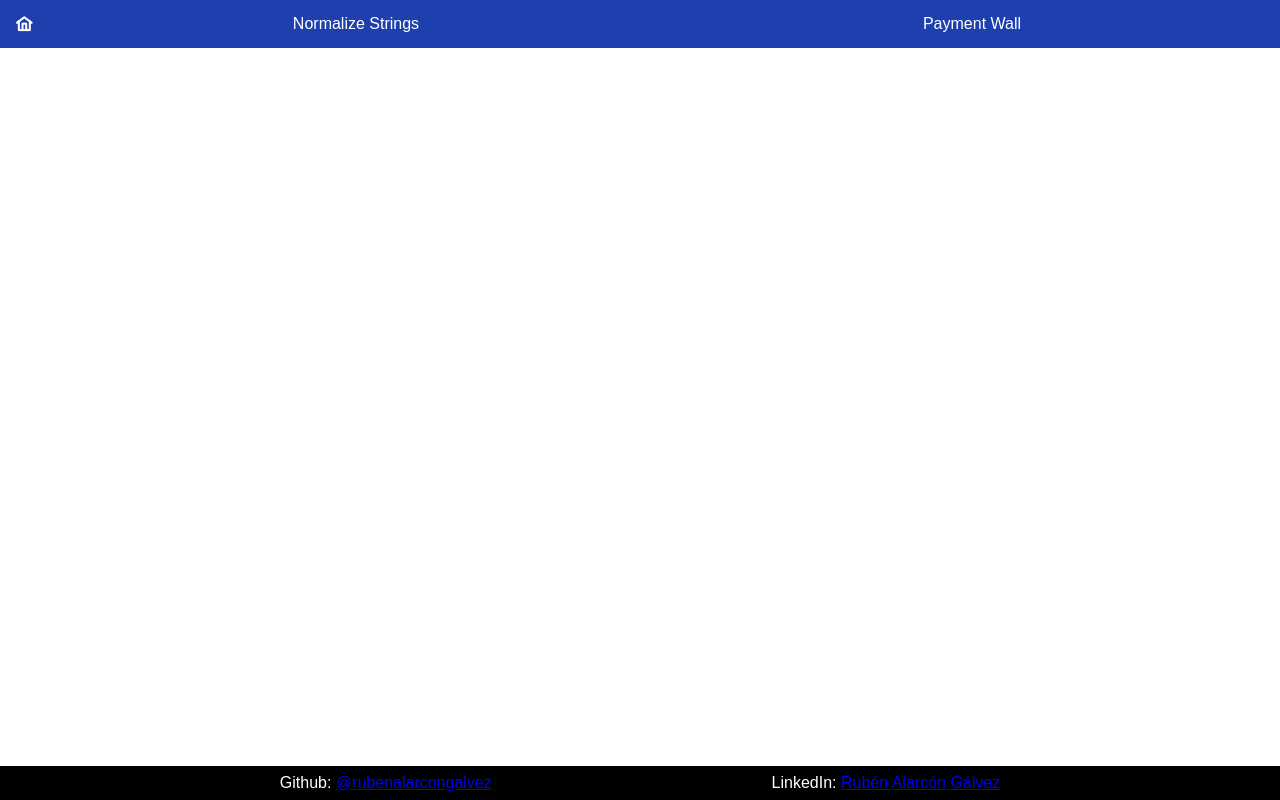
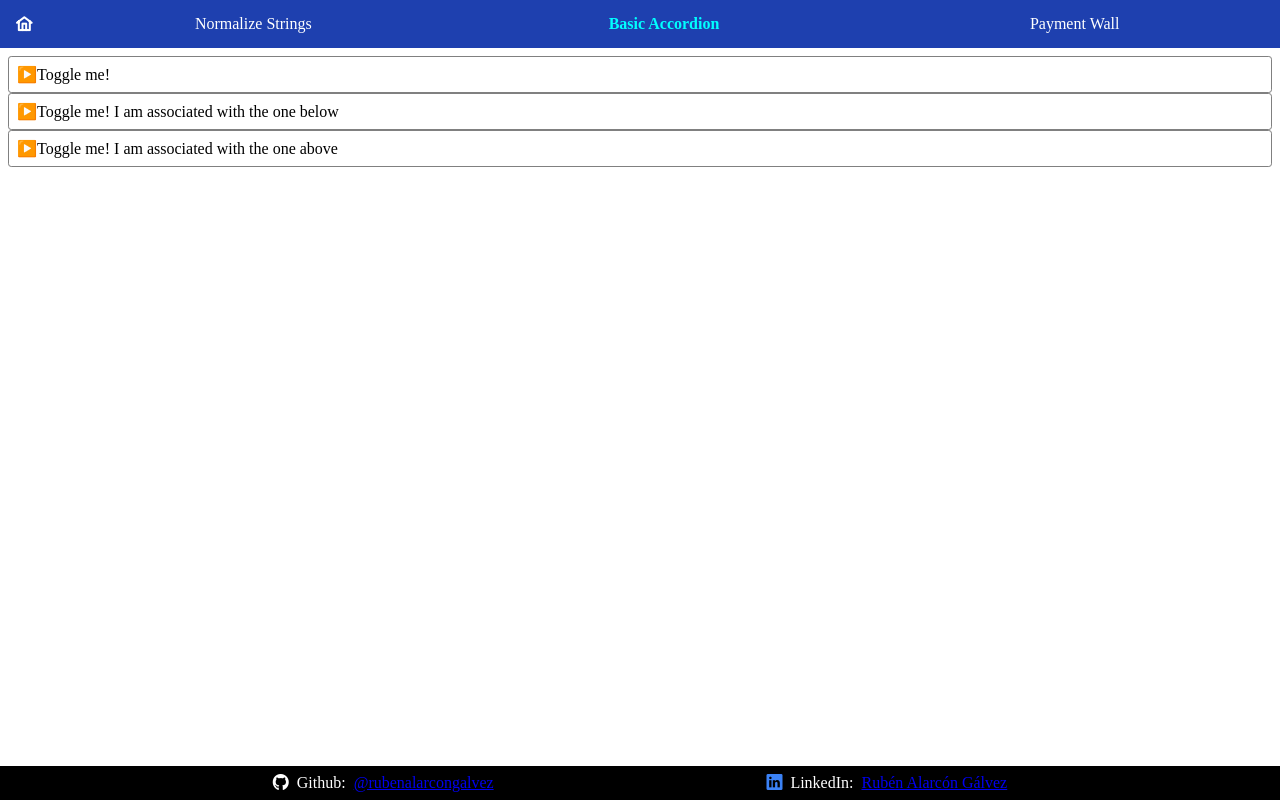
Before and after one commit to rubenalarcongalvez/miscellaneous-features, an Angular app: page /basic-accordion in a window 1280 px wide. Before the commit this address led to /. Built offline with nearby package versions, Linux system fonts and the light colour scheme.

Commit message:
accordion

```diff
--- a/src/app/app.routes.ts
+++ b/src/app/app.routes.ts
@@ -2,9 +2,11 @@ import { Routes } from '@angular/router';
 import { HomeComponent } from './views/home/home.component';
 import { NormalizeStringsComponent } from './views/normalize-strings/normalize-strings.component';
 import { PaymentWallComponent } from './views/payment-wall/payment-wall.component';
+import { BasicAccordionComponent } from './views/basic-accordion/basic-accordion.component';
 
 export const routes: Routes = [
     {path: '', pathMatch: 'full', component: HomeComponent},
     {path: 'normalize-strings', component: NormalizeStringsComponent},
     {path: 'payment-wall', component: PaymentWallComponent},
+    {path: 'basic-accordion', component: BasicAccordionComponent},
 ];
--- a/src/app/shared/footer/footer.component.html
+++ b/src/app/shared/footer/footer.component.html
@@ -1,4 +1,20 @@
 <footer class="text-center bg-black text-white flex gap-2 justify-evenly p-2">
-    <h4 class="font-normal">Github: <a class="visited:text-orange-500 hover:text-orange-400" href="https://github.com/rubenalarcongalvez">{{'@rubenalarcongalvez'}}</a></h4>
-    <h4 class="font-normal">LinkedIn: <a class="visited:text-orange-500 hover:text-orange-400" href="https://www.linkedin.com/in/ruben-alarcon-galvez/">{{'Rubén Alarcón Gálvez'}}</a></h4>
+  <h4 class="font-normal flex gap-2">
+    <i class="pi pi-github"></i>
+    Github:
+    <a
+      class="visited:text-orange-500 hover:text-orange-400"
+      href="https://github.com/rubenalarcongalvez"
+      >{{ "@rubenalarcongalvez" }}</a
+    >
+  </h4>
+  <h4 class="font-normal flex gap-2">
+    <i class="pi pi-linkedin text-blue-500"></i>
+    LinkedIn:
+    <a
+      class="visited:text-orange-500 hover:text-orange-400"
+      href="https://www.linkedin.com/in/ruben-alarcon-galvez/"
+      >{{ "Rubén Alarcón Gálvez" }}</a
+    >
+  </h4>
 </footer>
--- a/src/app/shared/header/header.component.html
+++ b/src/app/shared/header/header.component.html
@@ -1,7 +1,8 @@
 <header class="bg-blue-800 text-white">
     <ul class="flex justify-evenly list-none min-h-8">
         <li routerLink="/" routerLinkActive="active" [routerLinkActiveOptions]="{exact: true}" class="pi pi-home"></li>
+        <li routerLink="/payment-wall" routerLinkActive="active" class="last">Payment Wall</li>
         <li routerLink="/normalize-strings" routerLinkActive="active">Normalize Strings</li>
-        <li routerLink="/payment-wall" routerLinkActive="active">Payment Wall</li>
+        <li routerLink="/basic-accordion" routerLinkActive="active">Basic Accordion</li>
     </ul>
 </header>
--- a/src/app/shared/header/header.component.scss
+++ b/src/app/shared/header/header.component.scss
@@ -28,4 +28,9 @@ ul {
 
 li.active {
     font-weight: bold;
+    color: aqua;
 }
+
+li.last {
+    order: 999999;
+}
--- /dev/null
+++ b/src/app/views/basic-accordion/basic-accordion.component.html
@@ -0,0 +1,21 @@
+<details>
+    <summary>Toggle me!</summary>
+    <div>
+        <h3>Wow, such a toggle!</h3>
+        <p>Lorem ipsum dolor sit amet consectetur adipisicing elit. Dolorem voluptatem fugit, atque earum inventore quasi repellendus! Eius id in consequuntur qui, dolores maiores? Voluptatem totam id est, nihil quo sint.</p>
+    </div>
+</details>
+<details name="example">
+    <summary>Toggle me! I am associated with the one below</summary>
+    <div>
+        <h3>Wow, such a cool toggle!</h3>
+        <p>Lorem ipsum dolor sit amet consectetur adipisicing elit. Dolorem voluptatem fugit, atque earum inventore quasi repellendus! Eius id in consequuntur qui, dolores maiores? Voluptatem totam id est, nihil quo sint.</p>
+    </div>
+</details>
+<details name="example">
+    <summary>Toggle me! I am associated with the one above</summary>
+    <div>
+        <h3>Wow, such a pretty toggle!</h3>
+        <p>Lorem ipsum dolor sit amet consectetur adipisicing elit. Dolorem voluptatem fugit, atque earum inventore quasi repellendus! Eius id in consequuntur qui, dolores maiores? Voluptatem totam id est, nihil quo sint.</p>
+    </div>
+</details>
--- /dev/null
+++ b/src/app/views/basic-accordion/basic-accordion.component.scss
@@ -0,0 +1,17 @@
+details > summary {
+    list-style-type: '▶️';
+}
+
+details[open] > summary {
+    list-style-type: '🔽';
+}
+
+details {
+    border: 1px solid gray;
+    border-radius: 0.2rem;
+    padding: 0.5rem;
+}
+
+details[open] > summary {
+    margin-bottom: 0.5rem;
+}
--- a/src/styles.scss
+++ b/src/styles.scss
@@ -10,7 +10,6 @@
     padding: 0;
     box-sizing: border-box;
     print-color-adjust: exact;
-    font-family: Arial, Helvetica, sans-serif;
 }
 
 html, body { height: 100%; }
```
Also changed, not shown: src/app/views/basic-accordion/basic-accordion.component.ts (added, +12 -0 lines), 1 other file (tests, documents, lock files or other folders).
